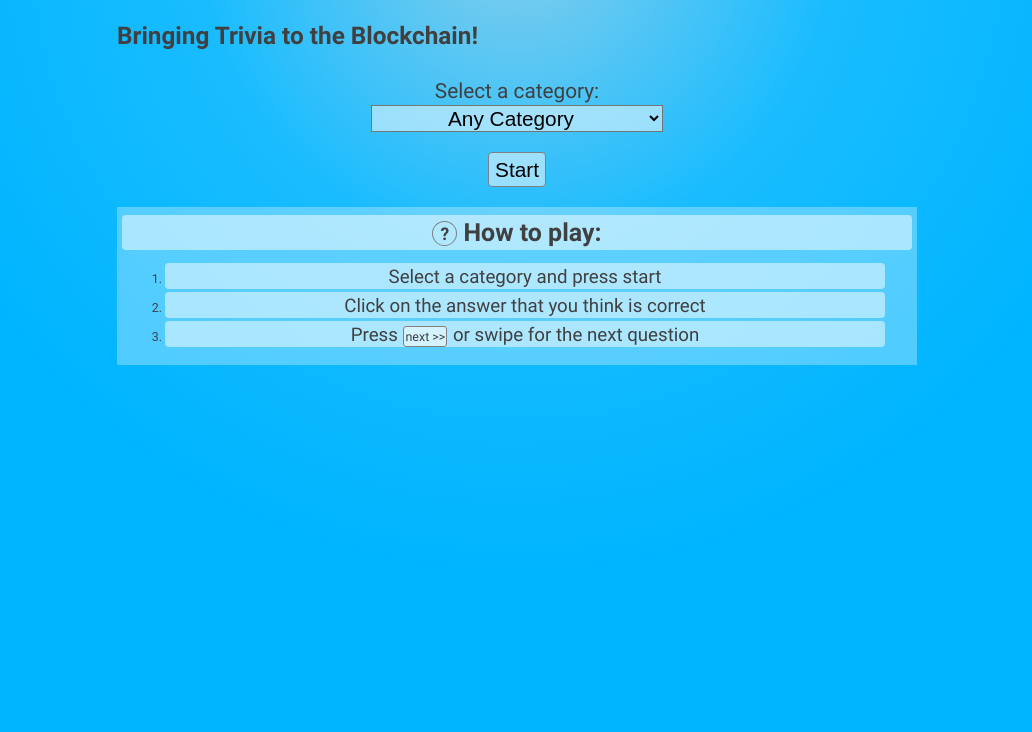
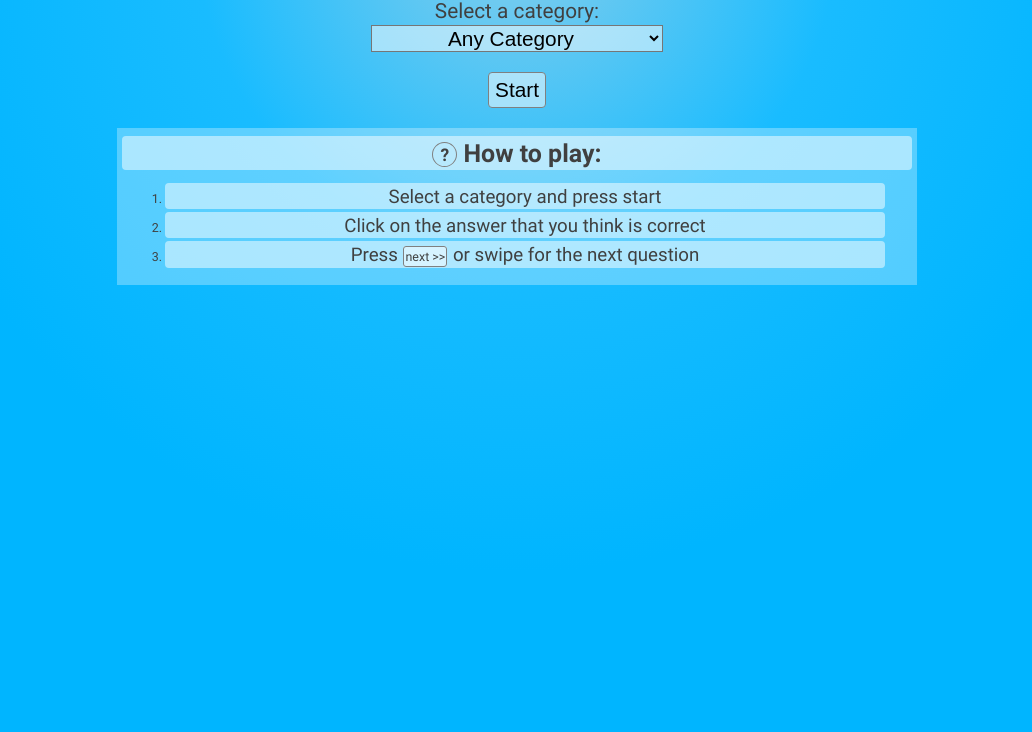
Before and after one commit to codenlighten/trivia, a website: page index.html in a window 1280 px wide. Shown: the part 68-800 px from the top of the page, without its empty margins (123-1155 px from the left). Drawn offline with Linux system fonts and the light colour scheme.

Commit message:
Update index.html

```diff
--- a/index.html
+++ b/index.html
@@ -22,7 +22,7 @@
 
 
         <h1 id="game-title">Immutable Trivia!</h1>
-          <h3 id="sub-title">Bringing Trivia to the Blockchain!</h3>
+
         <div v-if="!state.started" class="intro-container">
 
 
```
